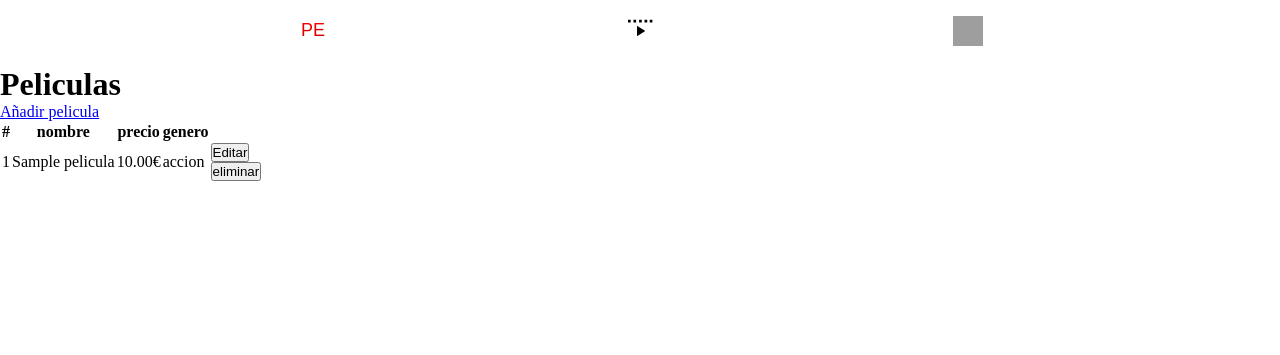
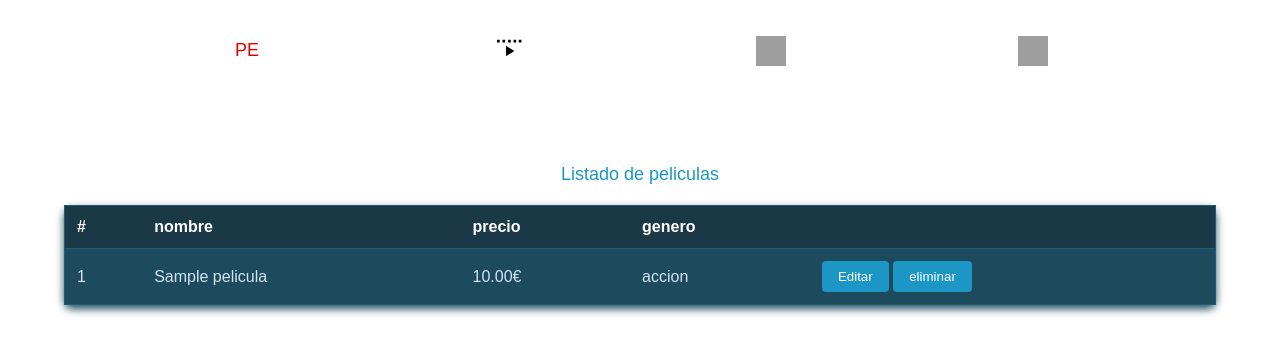
Before and after one commit to cesargm1/intermodular-peliculas-php, a PHP site: page /panel/index.php in a window 1280 px wide. Shown: the top 355 px of the page. Run offline with PHP 8.4, Linux system fonts and the light colour scheme; the visitor is signed in with stand-in values (Sample User, id 1); tables that the repository leaves empty hold one stand-in row (values such as "Sample post"); style sheets or scripts are compiled from the project's sources; grey boxes are pictures that could not be loaded.

Commit message:
put styles table panel

```diff
--- /dev/null
+++ b/public/css/panel/tables.css
@@ -0,0 +1,81 @@
+body {
+  color: #d0e4f1;
+  font-family: Arial, sans-serif;
+}
+
+h1 {
+  text-align: center;
+  color: #ffffff;
+}
+
+a {
+  color: #1c97c5;
+  text-decoration: none;
+  font-size: 18px;
+  margin: 20px 0;
+  display: block;
+  text-align: center;
+}
+
+a:hover {
+  color: #2083aa;
+}
+
+table {
+  width: 90%;
+  margin: 20px auto;
+  border-collapse: collapse;
+  background-color: #162730;
+  border: 1px solid #205c76;
+  border-radius: 8px;
+  box-shadow: 0 4px 8px #1e4a5e;
+}
+
+th,
+td {
+  padding: 12px;
+  text-align: left;
+  border-bottom: 1px solid #205c76;
+}
+
+th {
+  background-color: #1b3846;
+  color: #ffffff;
+  font-weight: bold;
+}
+
+tr:nth-child(even) {
+  background-color: #1e4a5e;
+}
+
+tr:hover {
+  background-color: #1c97c5;
+  color: #ffffff;
+}
+
+button,
+input[type=submit] {
+  background-color: #1c97c5;
+  border: none;
+  color: #ffffff;
+  padding: 8px 16px;
+  cursor: pointer;
+  border-radius: 4px;
+  transition: background-color 0.3s ease;
+}
+
+button:hover,
+input[type=submit]:hover {
+  background-color: #2083aa;
+}
+
+button:active,
+input[type=submit]:active {
+  background-color: #216f90;
+}
+
+form {
+  display: inline;
+}
+
+/*# sourceMappingURL=tables.css.map */
--- a/public/panel/index.php
+++ b/public/panel/index.php
@@ -26,12 +26,14 @@ $peliculas = ObtenerPeliculas::getAll();
 	<meta name="viewport" content="width=device-width, initial-scale=1.0">
 	<title>Listado de peliculas</title>
 	<link rel="stylesheet" href="/css/header.css">
+	<link rel="stylesheet" href="/css/panel/tables.css">
+
 </head>
 <?php include_once '../../resources/panel/header.php' ?>
 
 <body>
 	<h1>Peliculas</h1>
-	<a href="/panel/crear.php">Añadir pelicula</a>
+	<a href="/panel/crear.php">Listado de peliculas</a>
 	<table>
 		<tr>
 			<th>#</th>
--- a/resources/panel/header.php
+++ b/resources/panel/header.php
@@ -15,7 +15,13 @@
 
             <li>
                 <div class="container__icon">
-                    <a href="/usuarios.php"><img src="/svg/nav/user.svg" alt="films" class="icon"></a>
+                    <a href="/panel/usuarios.php"><img src="/svg/nav/user.svg" alt="usuarios" class="icon"></a>
+                </div>
+            </li>
+
+            <li>
+                <div class="container__icon">
+                    <a href="/panel/logout.php"><img src="/svg/nav/user.svg" alt="log out" class="icon"></a>
                 </div>
             </li>
         </ul>
--- a/src/Admin/Auth.php
+++ b/src/Admin/Auth.php
@@ -26,11 +26,13 @@ class Auth
         }
 
         session_start([
-            'name' => 'panel_session'
+            'name' => 'panel_session',
+            'cookie_lifetime' => 1800
         ]);
 
         $_SESSION['id'] = $user->usuario_id;
         $_SESSION['name'] = $user->nombre;
+        $_SESSION['cookie_lifetime'] = $user->cookie;
 
         return true;
     }
@@ -38,7 +40,9 @@ class Auth
     public function check(): bool
     {
         session_start([
-            'name' => 'panel_session'
+            'name' => 'panel_session',
+            'cookie_lifetime' => 1800
+
         ]);
 
         $id = $_SESSION['id'] ?? false;
@@ -59,4 +63,16 @@ class Auth
             die();
         }
     }
+
+    public static function logOut()
+    {
+        // Inicializar la sesión.
+        // Si está usando session_name("algo"), ¡no lo olvide ahora!
+        session_start([
+            'name' => 'panel_session',
+            'cookie_lifetime' => 1800
+        ]);
+        // Finalmente, destruir la sesión.
+        session_destroy();
+    }
 }
--- /dev/null
+++ b/src/assets/scss/panel/tables.scss
@@ -0,0 +1,81 @@
+@use "../_variables";
+
+body {
+	color: variables.$color-text-general;
+	font-family: Arial, sans-serif;
+}
+
+h1 {
+	text-align: center;
+	color: variables.$color-text-primary;
+}
+
+a {
+	color: variables.$color-button-primary;
+	text-decoration: none;
+	font-size: 18px;
+	margin: 20px 0;
+	display: block;
+	text-align: center;
+}
+
+a:hover {
+	color: variables.$color-button-hover;
+}
+
+table {
+	width: 90%;
+	margin: 20px auto;
+	border-collapse: collapse;
+	background-color: variables.$color-bg-card;
+	border: 1px solid variables.$color-border-dark;
+	border-radius: 8px;
+	box-shadow: 0 4px 8px variables.$color-shadow;
+}
+
+th,
+td {
+	padding: 12px;
+	text-align: left;
+	border-bottom: 1px solid variables.$color-border-dark;
+}
+
+th {
+	background-color: variables.$color-bg-highlight;
+	color: variables.$color-text-primary;
+	font-weight: bold;
+}
+
+tr:nth-child(even) {
+	background-color: variables.$color-bg-soft;
+}
+
+tr:hover {
+	background-color: variables.$color-button-primary;
+	color: variables.$color-text-primary;
+}
+
+button,
+input[type="submit"] {
+	background-color: variables.$color-button-primary;
+	border: none;
+	color: variables.$color-text-primary;
+	padding: 8px 16px;
+	cursor: pointer;
+	border-radius: 4px;
+	transition: background-color 0.3s ease;
+}
+
+button:hover,
+input[type="submit"]:hover {
+	background-color: variables.$color-button-hover;
+}
+
+button:active,
+input[type="submit"]:active {
+	background-color: variables.$color-button-active;
+}
+
+form {
+	display: inline;
+}
```
Also changed, not shown: public/panel/usuarios.php (added, +69 -0 lines), src/EliminarUsuario.php (added, +14 -0 lines), src/ListarUsuarios.php (+5 -3 lines), public/panel/logOut.php (added), 1 other file.
